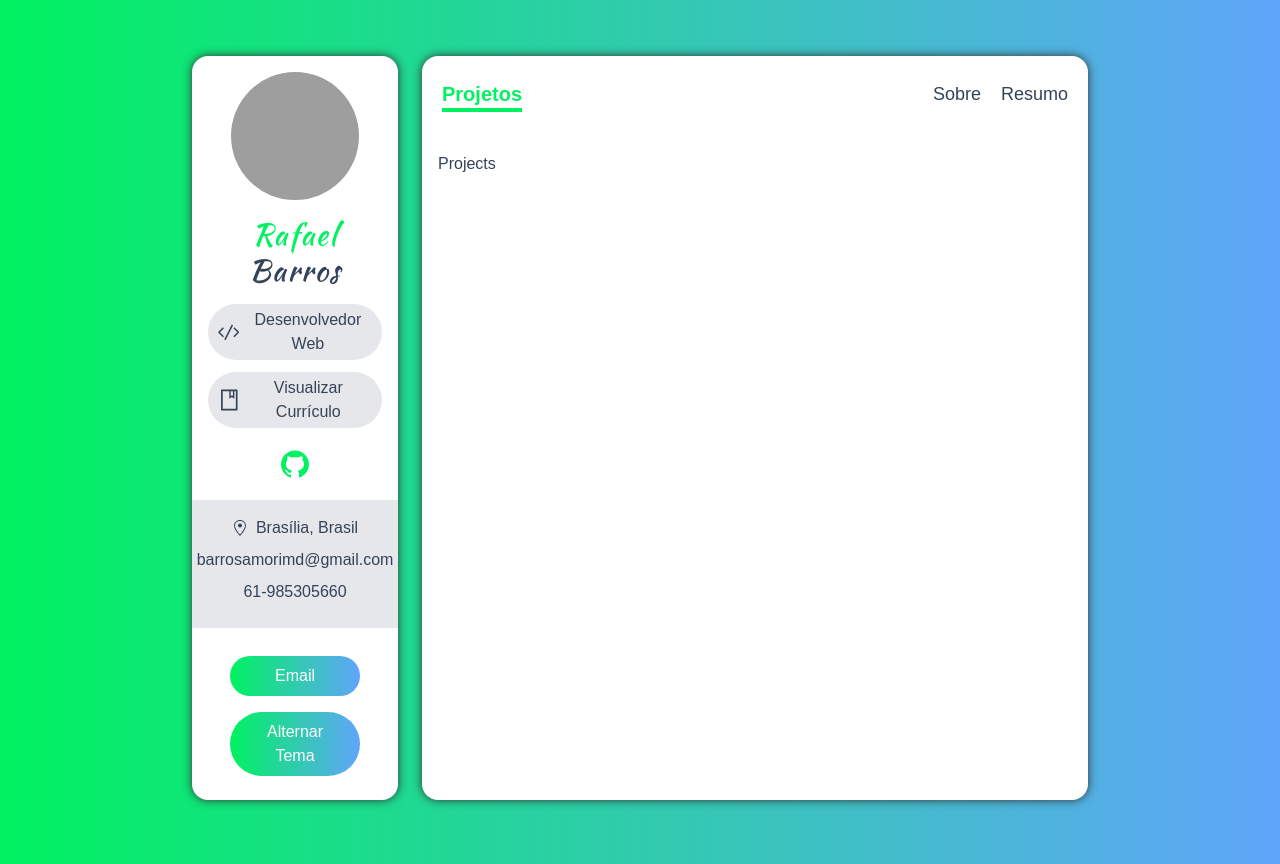
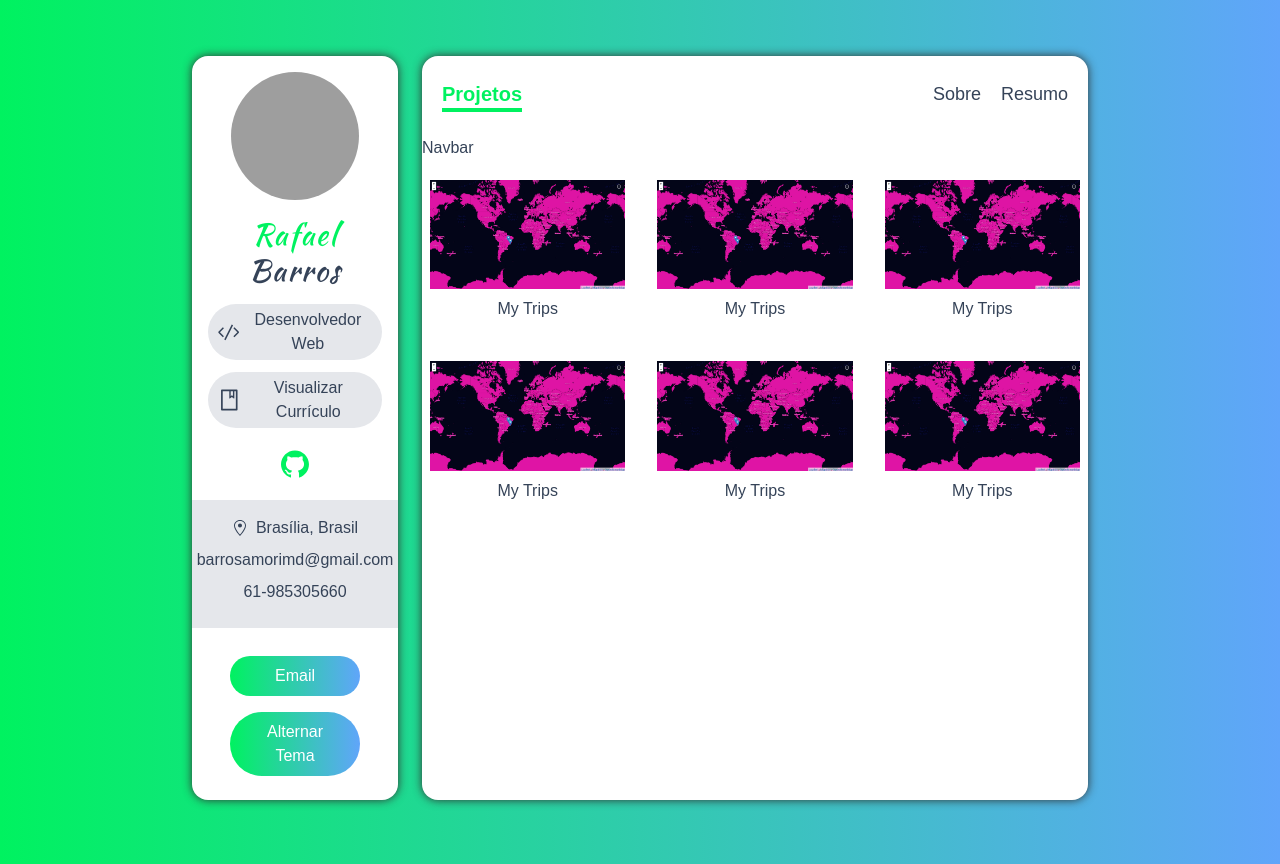
Before and after one commit to BarrosAmorim/portfolio, a Next.js app: page /projects in a window 1280 px wide. Built offline with nearby package versions, Linux system fonts and the light colour scheme; grey boxes are pictures that could not be loaded.

Commit message:
Projects Page

```diff
--- a/data.ts
+++ b/data.ts
@@ -1,4 +1,4 @@
-import { ServiceProps, SkillProps } from './types'
+import { ServiceProps, SkillProps, ProjectProps } from './types'
 import { RiComputerLine } from 'react-icons/ri'
 import { BsCircleFill } from 'react-icons/bs'
 import { FaServer } from "react-icons/fa"
@@ -47,3 +47,60 @@ export const tools: SkillProps[] = [
         Icon: BsCircleFill
     }
 ]
+
+export const projects: ProjectProps[] = [
+    {
+        name: 'My Trips',
+        description: 'Um site simples para mostrar os lugares fixados que você visitou ou deseja ir',
+        image_path: '/img/my-trips.png',
+        deployed_url: 'https://my-trips-rho.vercel.app/',
+        github_url: 'https://github.com/BarrosAmorim/my-trips',
+        category: ['React',],
+        key_techs: ['Next.JS', 'GraphCMS', 'Styled Components',]
+    },
+    {
+        name: 'My Trips',
+        description: 'Um site simples para mostrar os lugares fixados que você visitou ou deseja ir',
+        image_path: '/img/my-trips.png',
+        deployed_url: 'https://my-trips-rho.vercel.app/',
+        github_url: 'https://github.com/BarrosAmorim/my-trips',
+        category: ['React',],
+        key_techs: ['Next.JS', 'GraphCMS', 'Styled Components',]
+    },
+    {
+        name: 'My Trips',
+        description: 'Um site simples para mostrar os lugares fixados que você visitou ou deseja ir',
+        image_path: '/img/my-trips.png',
+        deployed_url: 'https://my-trips-rho.vercel.app/',
+        github_url: 'https://github.com/BarrosAmorim/my-trips',
+        category: ['React',],
+        key_techs: ['Next.JS', 'GraphCMS', 'Styled Components',]
+    },
+    {
+        name: 'My Trips',
+        description: 'Um site simples para mostrar os lugares fixados que você visitou ou deseja ir',
+        image_path: '/img/my-trips.png',
+        deployed_url: 'https://my-trips-rho.vercel.app/',
+        github_url: 'https://github.com/BarrosAmorim/my-trips',
+        category: ['React',],
+        key_techs: ['Next.JS', 'GraphCMS', 'Styled Components',]
+    },
+    {
+        name: 'My Trips',
+        description: 'Um site simples para mostrar os lugares fixados que você visitou ou deseja ir',
+        image_path: '/img/my-trips.png',
+        deployed_url: 'https://my-trips-rho.vercel.app/',
+        github_url: 'https://github.com/BarrosAmorim/my-trips',
+        category: ['React',],
+        key_techs: ['Next.JS', 'GraphCMS', 'Styled Components',]
+    },
+    {
+        name: 'My Trips',
+        description: 'Um site simples para mostrar os lugares fixados que você visitou ou deseja ir',
+        image_path: '/img/my-trips.png',
+        deployed_url: 'https://my-trips-rho.vercel.app/',
+        github_url: 'https://github.com/BarrosAmorim/my-trips',
+        category: ['React',],
+        key_techs: ['Next.JS', 'GraphCMS', 'Styled Components',]
+    }
+]
--- a/pages/_app.tsx
+++ b/pages/_app.tsx
@@ -6,7 +6,6 @@ import { ThemeProvider } from 'next-themes'
 
 function MyApp({ Component, pageProps }) {
   return (
-    <>
       <ThemeProvider attribute="class">
         <div className="grid grid-cols-12 gap-6 px-5 my-14 lg:mb-16 md:mb-16 sm:px-20 md:px-32 lg:px-36 xl:px-48">
           <div className="h-full col-span-12 p-4 text-base text-center bg-white dark:bg-dark-500 lg:col-span-3 rounded-2xl shadow-custom-light dark:shadow-custom-dark">
@@ -18,7 +17,6 @@ function MyApp({ Component, pageProps }) {
           </div>
         </div>
       </ThemeProvider>
-    </>
   )
 }
 
--- a/pages/index.tsx
+++ b/pages/index.tsx
@@ -10,9 +10,9 @@ const index = () => {
         <h6 className="my-3 text-xl font-bold tracking-wider">O que eu ofereço</h6>
         <div className="grid gap-6 lg:grid-cols-2">
           {
-            services.map(service => {
+            services.map((service, index) => {
               return (
-                <div className="bg-gray-200 rounded-lg dark:bg-dark-200 lg:col-span-1">
+                <div key={index} className="bg-gray-200 rounded-lg dark:bg-dark-200 lg:col-span-1">
                   <ServiceCard service={service}  />
                 </div>
               )
--- a/pages/projects.tsx
+++ b/pages/projects.tsx
@@ -1,9 +1,19 @@
-const projects = () => {
+import ProjectCard from '../src/components/ProjectCard'
+import { projects } from '../data'
+
+const Projects = () => {
     return (
-        <div className="p-4">
-            <h1>Projects</h1>
+        <div>
+            <nav>Navbar</nav>
+            <div className="relative grid grid-cols-12 gap-4 my-3">
+                {projects.map((project) => (
+                    <div className="col-span-12 p-2 sm:col-span-6 lg:col-span-4">
+                        <ProjectCard project={project} key={project.name} />
+                    </div>
+                ))}
+            </div>
         </div>
     )
 }
 
-export default projects
+export default Projects
--- /dev/null
+++ b/src/components/ProjectCard.tsx
@@ -0,0 +1,56 @@
+import React, { FunctionComponent, useState } from 'react'
+import { AiFillGithub, AiFillProject } from 'react-icons/ai'
+import { MdClose } from 'react-icons/md'
+import { ProjectProps } from '../../types'
+
+const ProjectCard: FunctionComponent<{ project: ProjectProps }> = ({
+    project: {
+        name,
+        image_path,
+        category,
+        deployed_url,
+        description,
+        github_url,
+        key_techs
+    } }) => {
+    const [showDetail, setShowDetail] = useState(false)
+    return (
+        <div>
+            <img src={image_path} alt={name} className="cursor-pointer" onClick={() => setShowDetail(true)} />
+            <p className="my-2 text-center">{name}</p>
+            {showDetail && (
+                <div className="absolute top-0 left-0 z-10 grid w-full h-auto text-black bg-gray-100 md:grid-cols-2 gap-x-12 dark:text-white dark:bg-dark-100">
+                    <div>
+                        <img src={image_path} alt={name} />
+                        <div className="flex justify-center my-4 space-x-3">
+                            <a href={github_url}  className="items-center px-4 py-2 space-x-3 text-lg bg-gray-200 dark:bg-dark-200">
+                                <AiFillGithub />
+                                <span>GitHub</span>
+                            </a>
+                            <a href={deployed_url} className="items-center px-4 py-2 space-x-3 text-lg bg-gray-200 dark:bg-dark-200">
+                                <AiFillProject />
+                                <span>Projeto</span>
+                            </a>
+                        </div>
+                    </div>
+                    <div>
+                        <h2 className="mb-3 text-xl font-medium md:text-2xl">{name}</h2>
+                        <h3 className="mb-3 font-medium">{description}</h3>
+                        <div className="flex flex-wrap mt-5 space-x-2 text-sm tracking-wider">
+                            {
+                                key_techs.map((tech) => <span key={tech} className="px-2 py-1 my-1 bg-gray-200">{tech}</span>)
+                            }
+                        </div>
+                    </div>
+                    <button onClick={() => setShowDetail(false)}
+                        className="absolute p-1 bg-gray-200 rounded-full top-3 right-3 focus:outline-none dark:bg-dark-200"
+                    >
+                        <MdClose size={30} />
+                    </button>
+                </div>
+            )}
+        </div >
+    )
+}
+
+export default ProjectCard
--- a/tailwind.config.js
+++ b/tailwind.config.js
@@ -16,7 +16,7 @@ module.exports = {
         },
         dark: {
           DEFAULT: '#010101',
-          100: '#0a0b1e',
+          100: '#0a0b0e',
           200: '#16181d',
           300: '#16181d',
           500: '#0f1115',
```
Also changed, not shown: types.ts (+12 -0 lines), public/img/my-trips.png (added).
